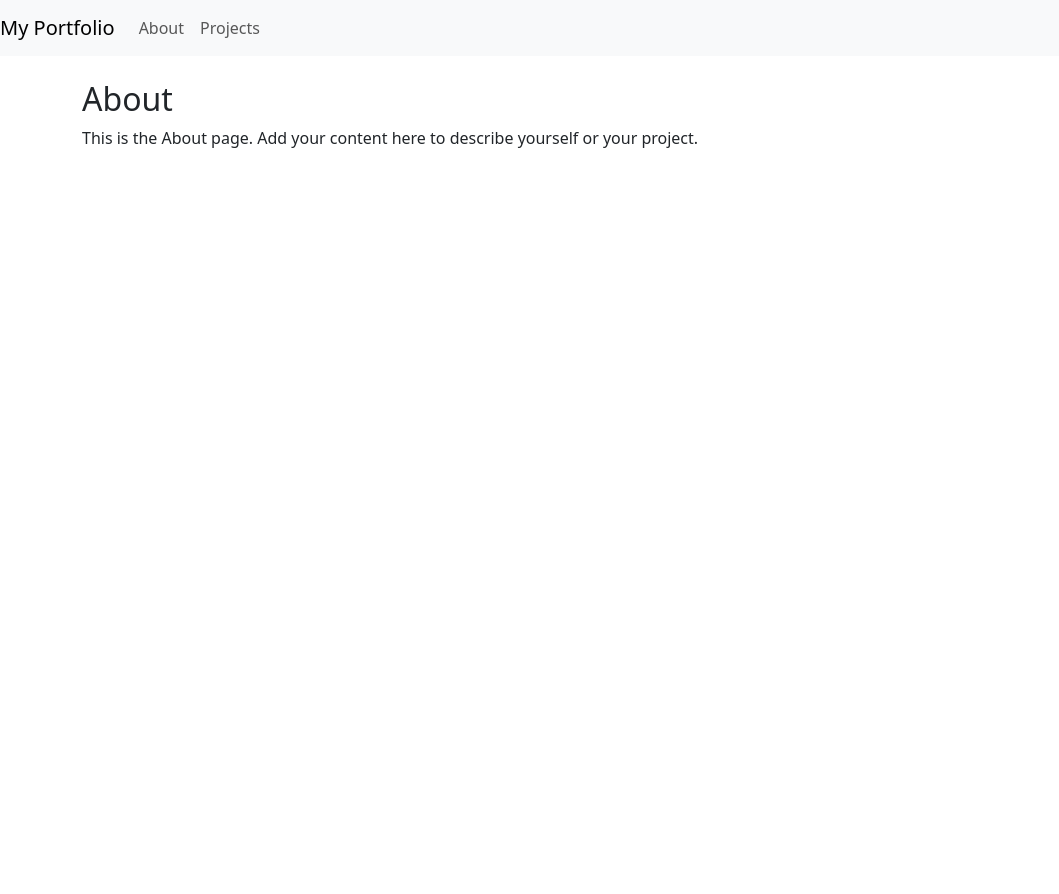
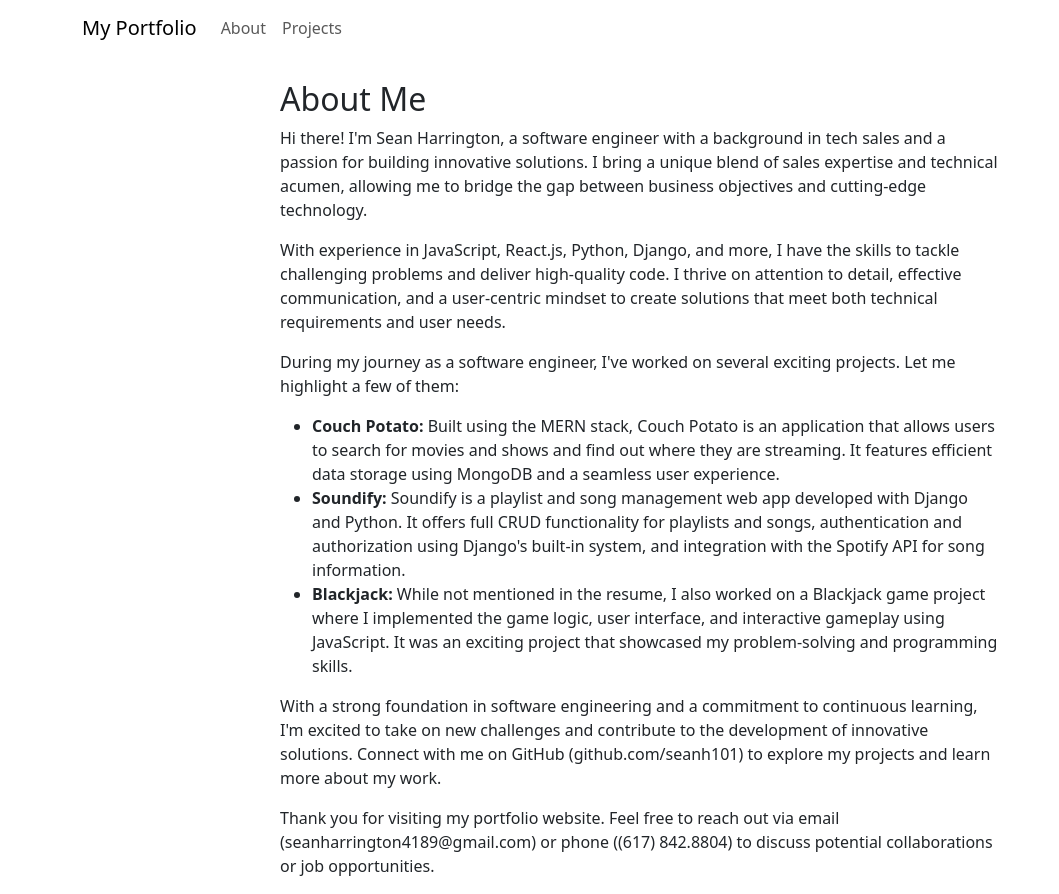
Before and after one commit to seanh101/portfolio, a React (Create React App) app: page / in a window 1280 px wide. Shown: the whole page, without its empty margins (0-1059 px from the left). Before the commit the page ends 800 px from the top, so only its background shows below. Built offline with nearby package versions, Linux system fonts and the light colour scheme.

Commit message:
couch potato project page

```diff
--- a/package.json
+++ b/package.json
@@ -12,6 +12,9 @@
     "react-router-dom": "^6.14.2",
     "react-scripts": "5.0.1",
     "web-vitals": "^2.1.4"
+  },
+  "devDependencies": {
+    "@babel/plugin-proposal-private-property-in-object": "^7.14.5"
   },
   "scripts": {
     "start": "react-scripts start",
--- a/src/components/About.js
+++ b/src/components/About.js
@@ -2,9 +2,38 @@ import React from 'react';
 
 function About() {
   return (
-    <div>
-      <h2>About</h2>
-      <p>This is the About page. Add your content here to describe yourself or your project.</p>
+    <div className="container">
+      <div className="row">
+        <div className="col-lg-8 offset-lg-2">
+          <h2>About Me</h2>
+          <p>
+            Hi there! I'm Sean Harrington, a software engineer with a background in tech sales and a passion for building innovative solutions. I bring a unique blend of sales expertise and technical acumen, allowing me to bridge the gap between business objectives and cutting-edge technology.
+          </p>
+          <p>
+            With experience in JavaScript, React.js, Python, Django, and more, I have the skills to tackle challenging problems and deliver high-quality code. I thrive on attention to detail, effective communication, and a user-centric mindset to create solutions that meet both technical requirements and user needs.
+          </p>
+          <p>
+            During my journey as a software engineer, I've worked on several exciting projects. Let me highlight a few of them:
+          </p>
+          <ul>
+            <li>
+              <strong>Couch Potato:</strong> Built using the MERN stack, Couch Potato is an application that allows users to search for movies and shows and find out where they are streaming. It features efficient data storage using MongoDB and a seamless user experience.
+            </li>
+            <li>
+              <strong>Soundify:</strong> Soundify is a playlist and song management web app developed with Django and Python. It offers full CRUD functionality for playlists and songs, authentication and authorization using Django's built-in system, and integration with the Spotify API for song information.
+            </li>
+            <li>
+              <strong>Blackjack:</strong> While not mentioned in the resume, I also worked on a Blackjack game project where I implemented the game logic, user interface, and interactive gameplay using JavaScript. It was an exciting project that showcased my problem-solving and programming skills.
+            </li>
+          </ul>
+          <p>
+            With a strong foundation in software engineering and a commitment to continuous learning, I'm excited to take on new challenges and contribute to the development of innovative solutions. Connect with me on GitHub (github.com/seanh101) to explore my projects and learn more about my work.
+          </p>
+          <p>
+            Thank you for visiting my portfolio website. Feel free to reach out via email (seanharrington4189@gmail.com) or phone ((617) 842.8804) to discuss potential collaborations or job opportunities.
+          </p>
+        </div>
+      </div>
     </div>
   );
 }
--- a/src/components/NavBar/NavBar.js
+++ b/src/components/NavBar/NavBar.js
@@ -3,7 +3,8 @@ import { Link } from 'react-router-dom';
 
 function Navbar() {
   return (
-    <nav className="navbar navbar-expand-lg navbar-light bg-light">
+    <nav className="navbar navbar-expand-lg navbar-light bg-transparent">
+      <div className="container">
         <Link className="navbar-brand" to="/">
           My Portfolio
         </Link>
@@ -19,7 +20,7 @@ function Navbar() {
           <span className="navbar-toggler-icon"></span>
         </button>
         <div className="collapse navbar-collapse" id="navbarNav">
-        <ul className="navbar-nav">
+          <ul className="navbar-nav ml-auto">
             <li className="nav-item">
               <Link className="nav-link" to="/about">
                 About
@@ -32,6 +33,7 @@ function Navbar() {
             </li>
           </ul>
         </div>
+      </div>
     </nav>
   );
 }
--- a/src/components/Projects/Projects.js
+++ b/src/components/Projects/Projects.js
@@ -7,13 +7,13 @@ function ProjectsPage() {
       <h2>Projects</h2>
       <ul>
         <li>
-          <Link to="/projects/project1">Project 1</Link>
+          <Link to="/projects/project1">Couch Potato</Link>
         </li>
         <li>
-          <Link to="/projects/project2">Project 2</Link>
+          <Link to="/projects/project2">Soundify</Link>
         </li>
         <li>
-          <Link to="/projects/project3">Project 3</Link>
+          <Link to="/projects/project3">BlackJack</Link>
         </li>
       </ul>
     </div>
--- a/src/pages/Project1/Project1.js
+++ b/src/pages/Project1/Project1.js
@@ -1,12 +1,31 @@
 import React from 'react';
-import './Project1.css';
+import img2 from './img2.png';
+import img1 from './img1.png';
 
 function Project1() {
   return (
-    <div className="project1-container">
-      <h1>Project 1</h1>
-      <p>This is a mock page for Project 1.</p>
-      {/* Add your project content here */}
+    <div className="container project-container">
+      <div className="row">
+        <div className="col-md-6">
+          <img className="img-fluid project-image" src={img2} alt="Mobile Screenshot 1" />
+          <img className="img-fluid project-image" src={img1} alt="Mobile Screenshot 2" />
+        </div>
+        <div className="col-md-6">
+          <h2 className="project-title">Couch Potato</h2>
+          <p className="project-description">
+            Couch Potato is an application that helps you find where your favorite movies and shows are streaming. With so many streaming platforms available, it can be time-consuming to figure out which service has the content you want to watch. Couch Potato solves this problem by providing a centralized platform to search for movies and shows and find out where they are available.
+          </p>
+          <p className="project-tech">
+            The app utilizes the MERN stack, combining MongoDB, Express.js, React.js, and Node.js to create a robust and efficient application. MongoDB is used for efficient data storage, allowing users to easily save and retrieve their favorite movies. The React.js frontend provides a seamless and intuitive user interface, making it easy to search for movies and shows. The Node.js backend with Express.js handles API requests and connects the different components of the application.
+          </p>
+          <p>
+            Visit the deployed app at <a href="https://couchpotato.app" target="_blank" rel="noopener noreferrer">couchpotato.app</a> to start discovering your next movie or show to watch.
+          </p>
+          <p>
+            Feel free to explore the source code of the Couch Potato app on GitHub to see how it was built and learn more about its features.
+          </p>
+        </div>
+      </div>
     </div>
   );
 }
```
Also changed, not shown: src/pages/Project1/img1.png (added), src/pages/Project1/img2.png (added). Lines whose indentation alone changed are shown as unchanged.
